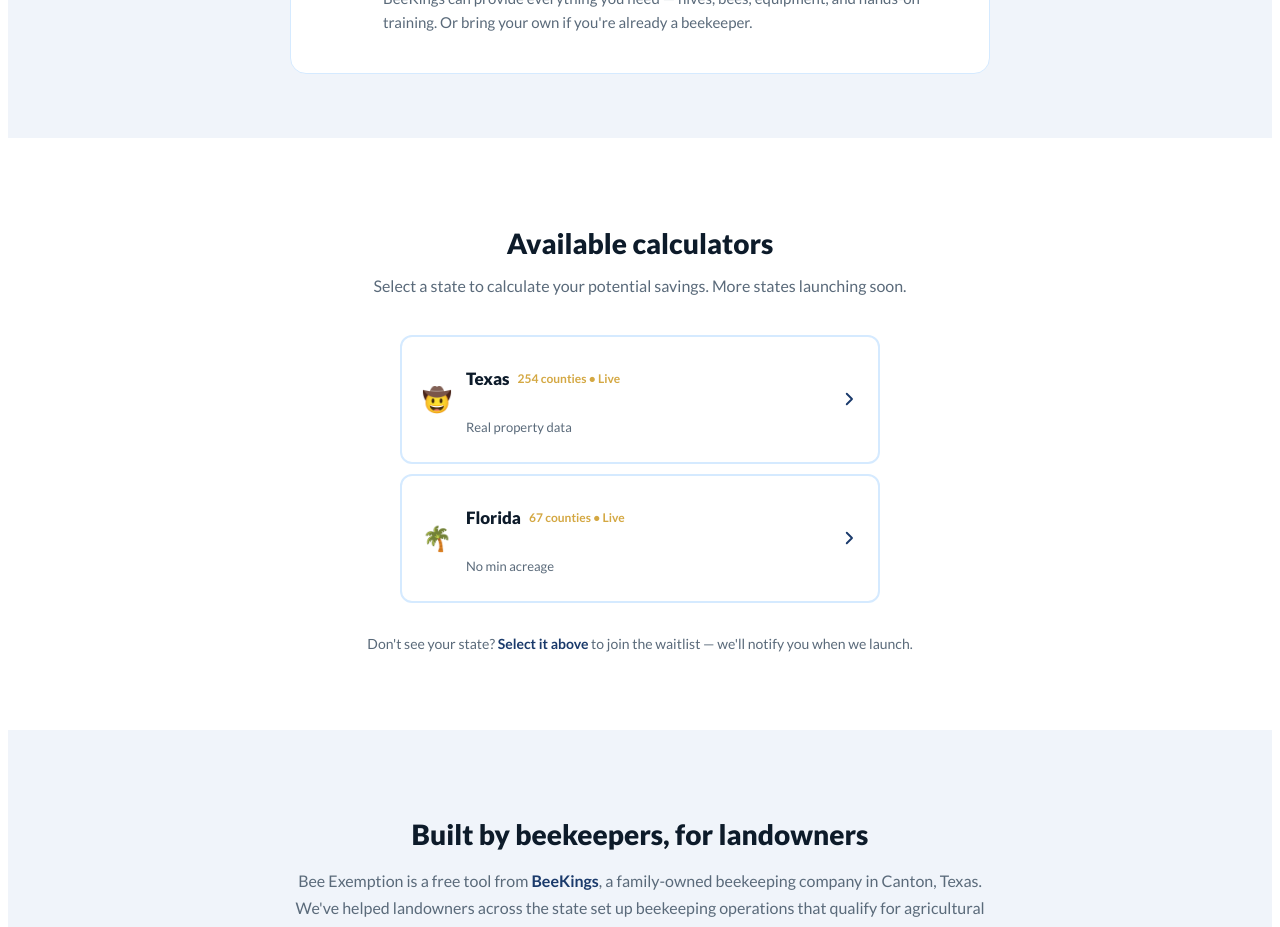
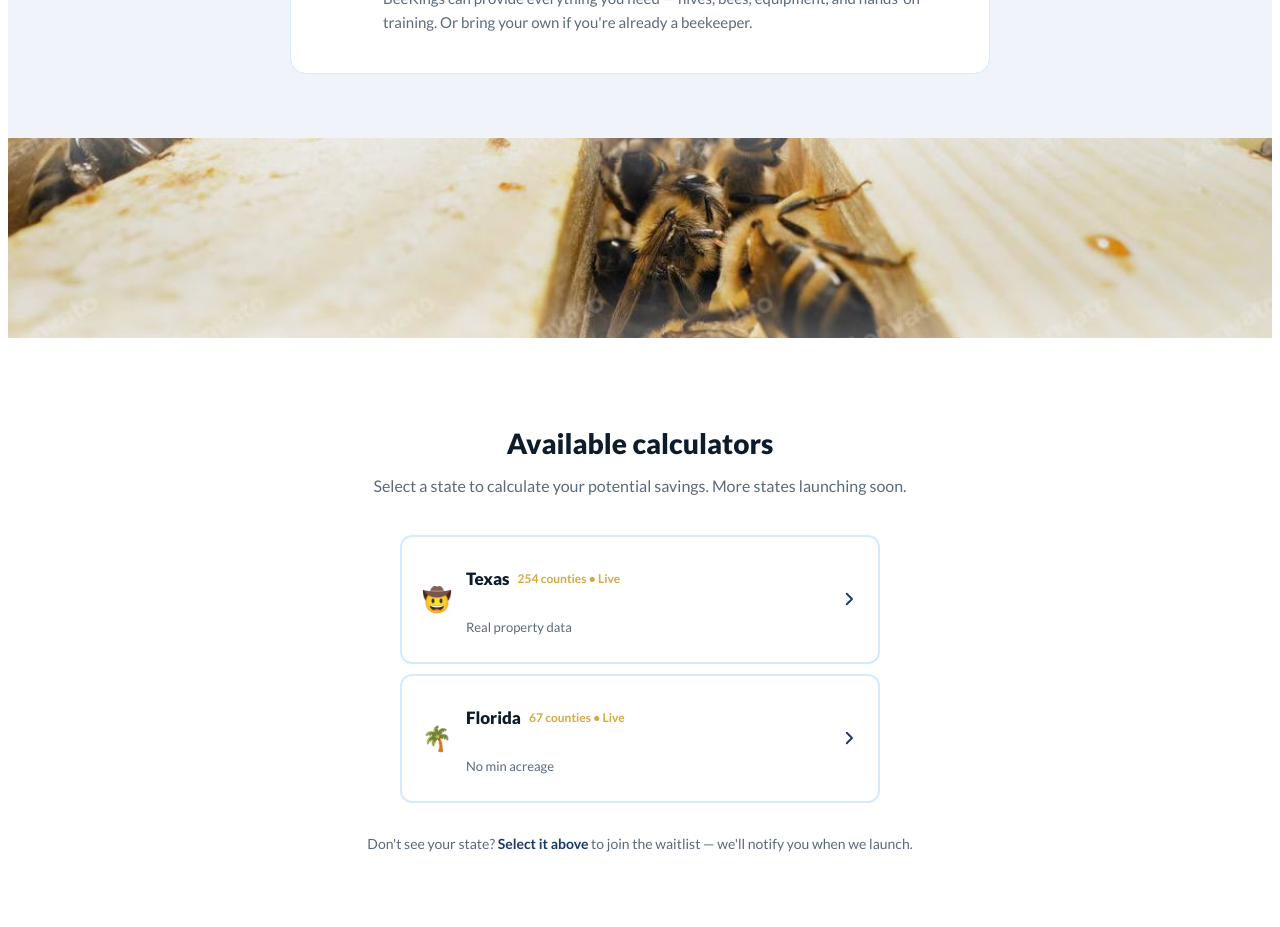
Before and after one commit to beekingsco/texasbeeexemption, a Next.js app: page / in a window 1280 px wide. Shown: the part 1900-2827 px from the top of the page. Built offline with nearby package versions, Linux system fonts and the light colour scheme.

Commit message:
Add bee closeup photo as divider on homepage + agents page

```diff
--- a/app/agents/page.tsx
+++ b/app/agents/page.tsx
@@ -309,6 +309,16 @@ export default function AgentLandingPage() {
         </section>
       </FadeSection>
 
+      {/* BEE PHOTO DIVIDER */}
+      <div style={{ width: '100%', height: 180, overflow: 'hidden', position: 'relative' }}>
+        <img
+          src="/bees-closeup.jpg"
+          alt="Honeybees working on hive frames"
+          style={{ width: '100%', height: '100%', objectFit: 'cover', objectPosition: 'center', display: 'block' }}
+        />
+        <div style={{ position: 'absolute', top: 0, left: 0, right: 0, bottom: 0, background: `linear-gradient(to bottom, ${C.navy}44 0%, transparent 40%, transparent 60%, ${C.white}44 100%)` }} />
+      </div>
+
       {/* ===================== WHAT YOU GET ===================== */}
       <FadeSection>
         <section style={{ padding: '80px 24px', background: C.white }}>
--- a/app/page.tsx
+++ b/app/page.tsx
@@ -282,6 +282,16 @@ export default function NationalLanding() {
         </div>
       </section>
 
+      {/* BEE PHOTO DIVIDER */}
+      <div style={{ width: '100%', height: 200, overflow: 'hidden', position: 'relative' }}>
+        <img
+          src="/bees-closeup.jpg"
+          alt="Honeybees working on hive frames"
+          style={{ width: '100%', height: '100%', objectFit: 'cover', objectPosition: 'center', display: 'block' }}
+        />
+        <div style={{ position: 'absolute', top: 0, left: 0, right: 0, bottom: 0, background: 'linear-gradient(to bottom, rgba(240,244,250,0.3) 0%, transparent 30%, transparent 70%, rgba(255,255,255,0.3) 100%)' }} />
+      </div>
+
       {/* AVAILABLE STATES */}
       <section style={{ padding: '64px 24px', background: C.white }}>
         <div style={{ maxWidth: 700, margin: '0 auto', textAlign: 'center' }}>
```
Also changed, not shown: public/bees-closeup.jpg (added).
